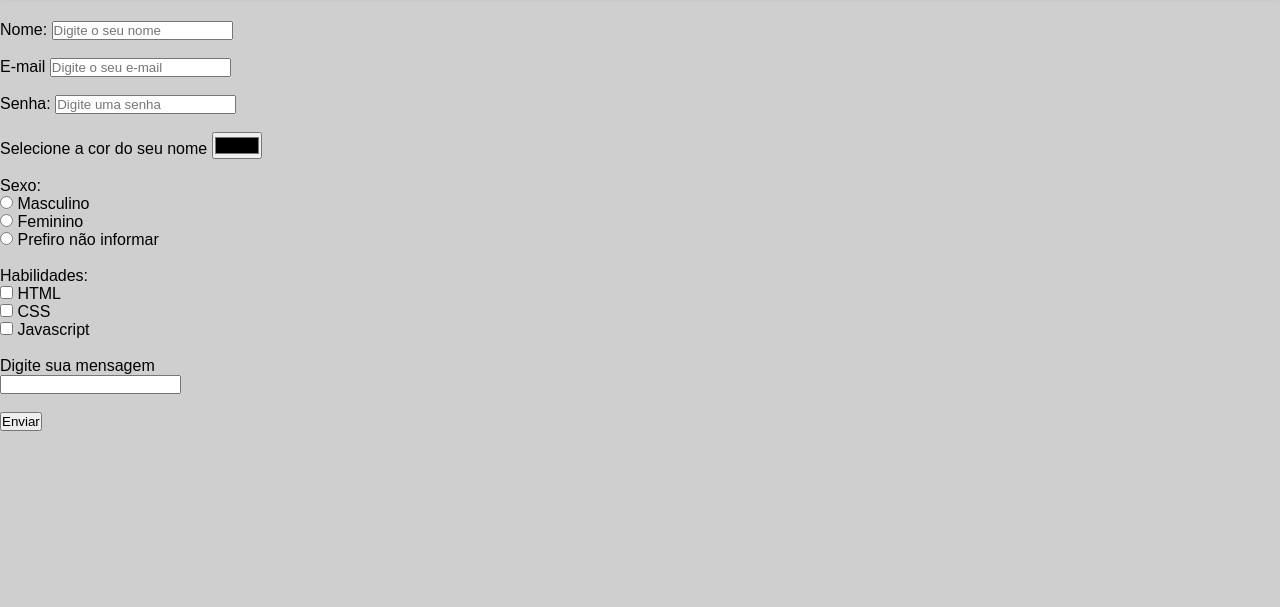
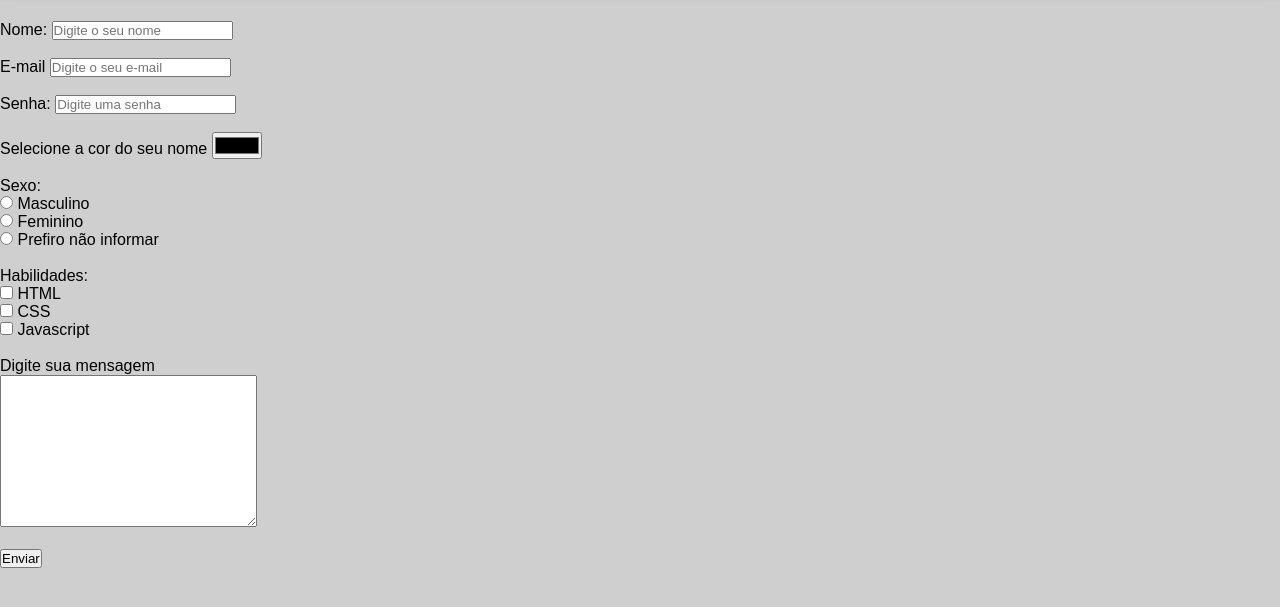
Before and after one commit to jehlina/menu, a plain HTML site: page contato.html in a window 1280 px wide. Shown: the part 65-672 px from the top of the page. Drawn offline with Linux system fonts and the light colour scheme.

Commit message:
Add files via upload

```diff
--- a/contato.html
+++ b/contato.html
@@ -95,7 +95,7 @@
 
             <label for="mensagem">Digite sua mensagem</label>
             <br>
-            <input name="mensagem" type="text" id="mensagem">
+            <textarea name="" id="" cols="30" rows="10"></textarea>
 
             <br><br>
 
```
